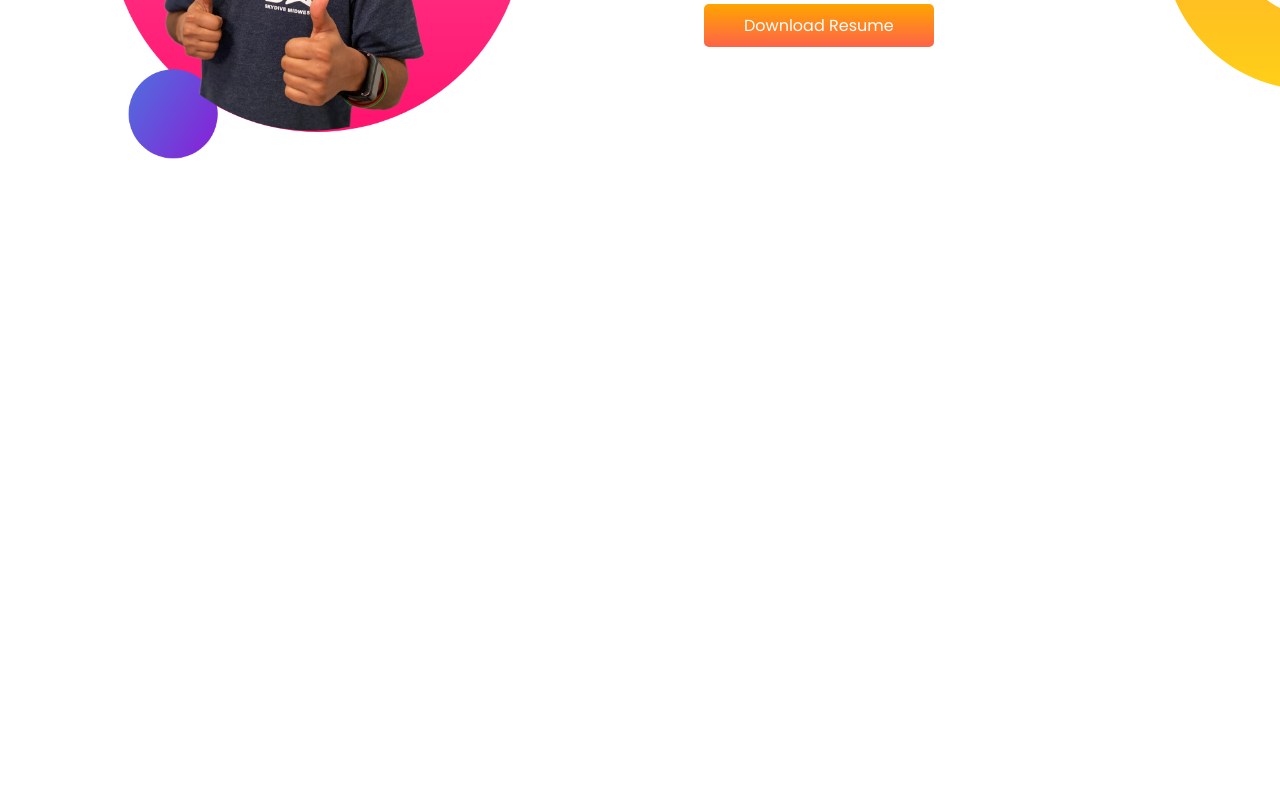
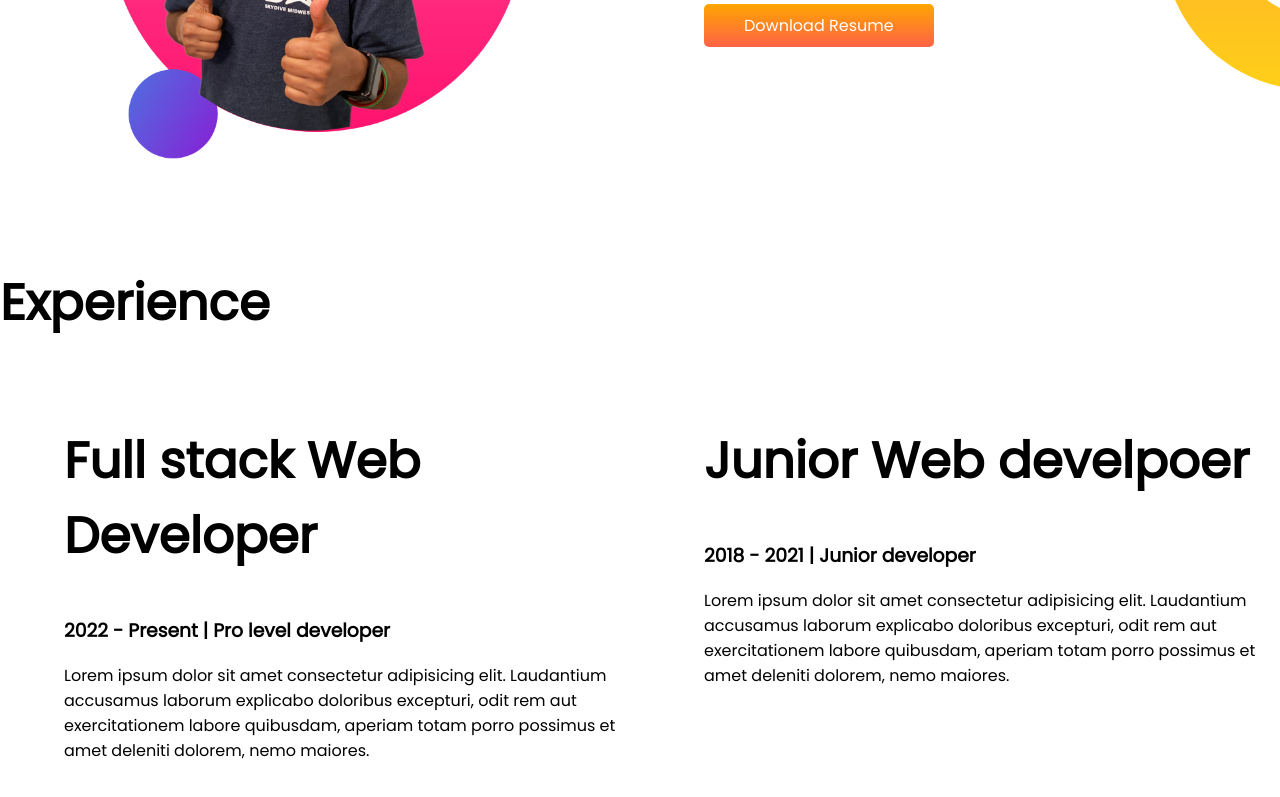
Before and after one commit to dmshikder/my-portfolio, a plain HTML site: page index.html in a window 1280 px wide. Shown: the part 848-1645 px from the top of the page. Before the commit the page ends 1114 px from the top, so only its background shows below. Drawn offline with Linux system fonts and the light colour scheme.

Commit message:
experience section added

```diff
--- a/index.html
+++ b/index.html
@@ -15,7 +15,7 @@
   </head>
 
   <body>
-    <section class="top-baner">
+    <section class="top-baner flexible-container">
       <div class="half-width">
         <h1>Welcome</h1>
         <h1><span class="orange-color">Shikder's </span>World</h1>
@@ -35,7 +35,7 @@
         <img src="images/t1.png" alt="" />
       </div>
     </section>
-    <section class="dream-big">
+    <section class="dream-big flexible-container">
       <div class="half-width">
         <img src="images/jhankar2.png" alt="" />
       </div>
@@ -50,5 +50,30 @@
         <a class="linked-button" target="_blank" href="">Download Resume</a>
       </div>
     </section>
+    <section class="experience">
+      <h1>Experience</h1>
+      <div class="flexible-container">
+        <div class="half-width">
+          <h1>Full stack Web Developer</h1>
+          <h3>2022 - Present | Pro level developer</h3>
+          <p>
+            Lorem ipsum dolor sit amet consectetur adipisicing elit. Laudantium
+            accusamus laborum explicabo doloribus excepturi, odit rem aut
+            exercitationem labore quibusdam, aperiam totam porro possimus et
+            amet deleniti dolorem, nemo maiores.
+          </p>
+        </div>
+        <div class="half-width">
+          <h1>Junior Web develpoer</h1>
+          <h3>2018 - 2021 | Junior developer</h3>
+          <p>
+            Lorem ipsum dolor sit amet consectetur adipisicing elit. Laudantium
+            accusamus laborum explicabo doloribus excepturi, odit rem aut
+            exercitationem labore quibusdam, aperiam totam porro possimus et
+            amet deleniti dolorem, nemo maiores.
+          </p>
+        </div>
+      </div>
+    </section>
   </body>
 </html>
--- a/style.css
+++ b/style.css
@@ -8,7 +8,7 @@ h1 {
 .orange-color {
   color: orangered;
 }
-section {
+.flexible-container {
   display: flex;
   margin-bottom: 100px;
 }
```
